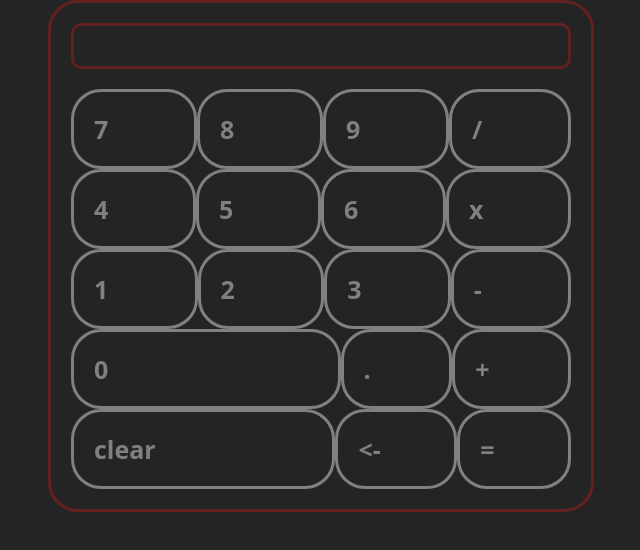
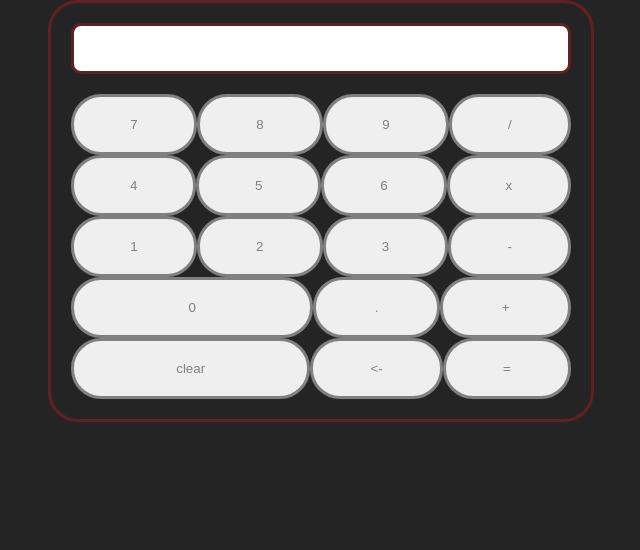
Before and after one commit to Jacob411/Javascript-Calculator, a plain HTML site: page index.html in a window 1280 px wide. Shown: the whole page, without its empty margins (319-959 px from the left). Drawn offline with Linux system fonts and the light colour scheme.

Commit message:
changes divs to buttons for the numbers and operator displayed.

```diff
--- a/index.html
+++ b/index.html
@@ -8,37 +8,38 @@
   <script src = "script.js" defer></script>
   </head>
 <body>
-    <div class="resultBox"></div>
-    <div class="row1"></div>
+    <div class="topBox">
+        <div class="row1"></div>
+        <div class="resultBox"></div>
+    </div>
     <div class="row2">
-        <div class="seven">7</div>
-        <div class="eight">8</div>
-        <div class="nine">9</div>
-        <div class="divide">/</div>
+        <button class="seven">7</button>
+        <button class="eight">8</button>
+        <button class="nine">9</button>
+        <button class="divide">/</button>
     </div>
     <div class="row3">
-        <div class="four">4</div>
-        <div class="five">5</div>
-        <div class="six">6</div>
-        <div class="times">x</div>
-
+        <button class="four">4</button>
+        <button class="five">5</button>
+        <button class="six">6</button>
+        <button class="times">x</button>
     </div>
     <div class="row4">
-        <div class="one">1</div>
-        <div class="two">2</div>
-        <div class="three">3</div>
-        <div class="minus">-</div>
+        <button class="one">1</button>
+        <button class="two">2</button>
+        <button class="three">3</button>
+        <button class="minus">-</button>
     </div>
     <div class="row5">
-        <div class="zero">0</div>
-        <div class="decimal">.</div>
-        <div class="plus">+</div>
+        <button class="zero">0</button>
+        <button class="decimal">.</button>
+        <button class="plus">+</button>
 
     </div>
     <div class="row6">
-        <div class="clear">clear</div>
-        <div class="backspace"><-</div>
-        <div class="equals">=</div>
+        <button class="clear">clear</button>
+        <button class="backspace"><-</button>
+        <button class="equals">=</button>
     </div>
 
 </body>
--- a/script.js
+++ b/script.js
@@ -47,7 +47,6 @@ const decimalDiv = document.querySelector('.decimal');
 const clearDiv = document.querySelector('.clear');
 const equalsDiv = document.querySelector('.equals');
 const backspaceDiv = document.querySelector('.backspace');
-
 let lastOp = 'none'
 let firstVal = 0
 let lastVal = 0
@@ -100,13 +99,14 @@ function divideToEntry() {
   total = operate(lastOp, total, lastVal)
   lastOp = '/'
 }
-function equals() {
+function equalsCommand() {
   lastVal = Number(row1Div.textContent)
   total = operate(lastOp, total, lastVal)
   row1Div.textContent = ""
   resultBox.textContent = total;
   lastOp = 'none'
 }
+
 
 sevenDiv.addEventListener('click', display);
 eightDiv.addEventListener('click', display);
@@ -124,6 +124,6 @@ clearDiv.addEventListener('click', clear);
 plusDiv.addEventListener('click', addToEntry);
 minusDiv.addEventListener('click', minusToEntry);
 timesDiv.addEventListener('click', multiplyToEntry);
-divideDiv.addEventListener('click', divideToEntry)
-equalsDiv.addEventListener('click', equals);
-backspaceDiv.addEventListener('click', backspaceCommand)
+divideDiv.addEventListener('click', divideToEntry);
+equalsDiv.addEventListener('click', equalsCommand);
+backspaceDiv.addEventListener('click', backspaceCommand);
--- a/style.css
+++ b/style.css
@@ -12,42 +12,34 @@ body{
     padding: 20px;
     font-family: system-ui, -apple-system, BlinkMacSystemFont, 'Segoe UI', Roboto, Oxygen, Ubuntu, Cantarell, 'Open Sans', 'Helvetica Neue', sans-serif;
 }
+.topBox {
+    background-color: white;
+    display: flex;
+    border: solid;
+    height: 45px;
+    border-radius: 10px;
+    margin-bottom: 20px;
+    font-size: 40px;
+    justify-content: space-between;
+}
 .resultBox {
-    color: wheat;
-    font-size: 50px;
+    color: blue;
+    text-align: right;
+    margin-right: 100px;
+    width: 50%;
+    color: red;
 }
 
-
 .row1 {
-    border: solid;
-    height: 40px;
-    margin-bottom: 20px;
-    border-radius: 10px;
+    text-align: center;
+    color: rebeccapurple;
+    width: 50%;
 }
 
-.row2 {
-    color: blue;
-    display: flex;
-
-}
-.row3 {
-    display: flex;
-    color: green;
-}
-
-.row4 {
-    color: purple;
-    display: flex;
-
-}
-.row5 {
-    color: brown;
+.row2, .row2, .row3, .row4, .row5, .row6 {
     display: flex;
 }
-.row6{
-    display: flex;
-}
-.row2 div, .row3 div, .row4 div, .row5 div, .row6 div{
+.row2 button, .row3 button, .row4 button, .row5 button, .row6 button{
     color: gray;
     border-radius: 30px;
     flex-grow: 1;
@@ -55,12 +47,12 @@ body{
     justify-content: space-around;
     padding: 20px;
 }
-.row2 div:hover, .row3 div:hover, .row4 div:hover, .row5 div:hover, .row6 div:hover{
+.row2 button:hover, .row3 button:hover, .row4 button:hover, .row5 button:hover, .row6 button:hover{
     background-color: wheat;
 
 }
 
-.row2 div:active, .row3 div:active, .row4 div:active, .row5 div:active, .row6 div:active{
+.row2 button:active, .row3 button:active, .row4 button:active, .row5 button:active, .row6 button:active{
     background-color: white;
 
 }
@@ -68,3 +60,7 @@ body{
 .zero, .clear{
     width: 33%;
 }
+
+.times :focus{
+    color: red;
+}
```
